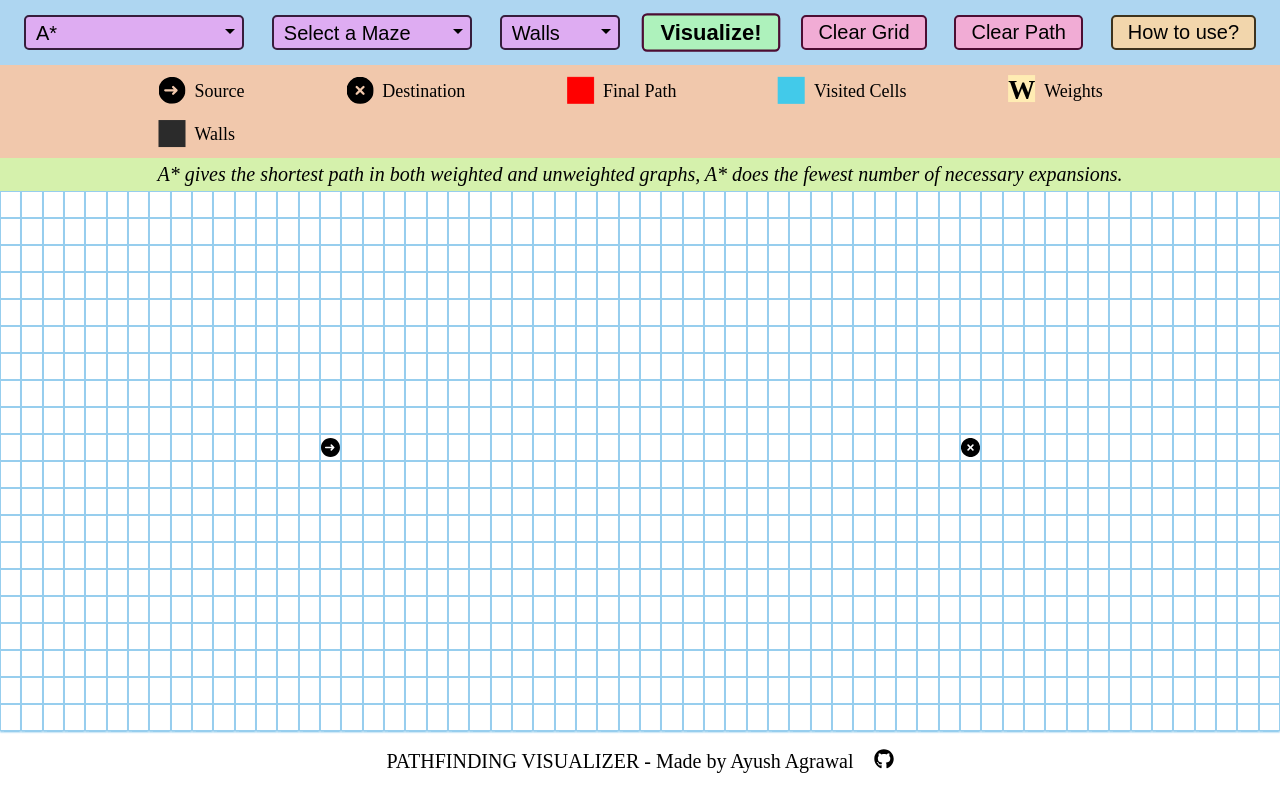
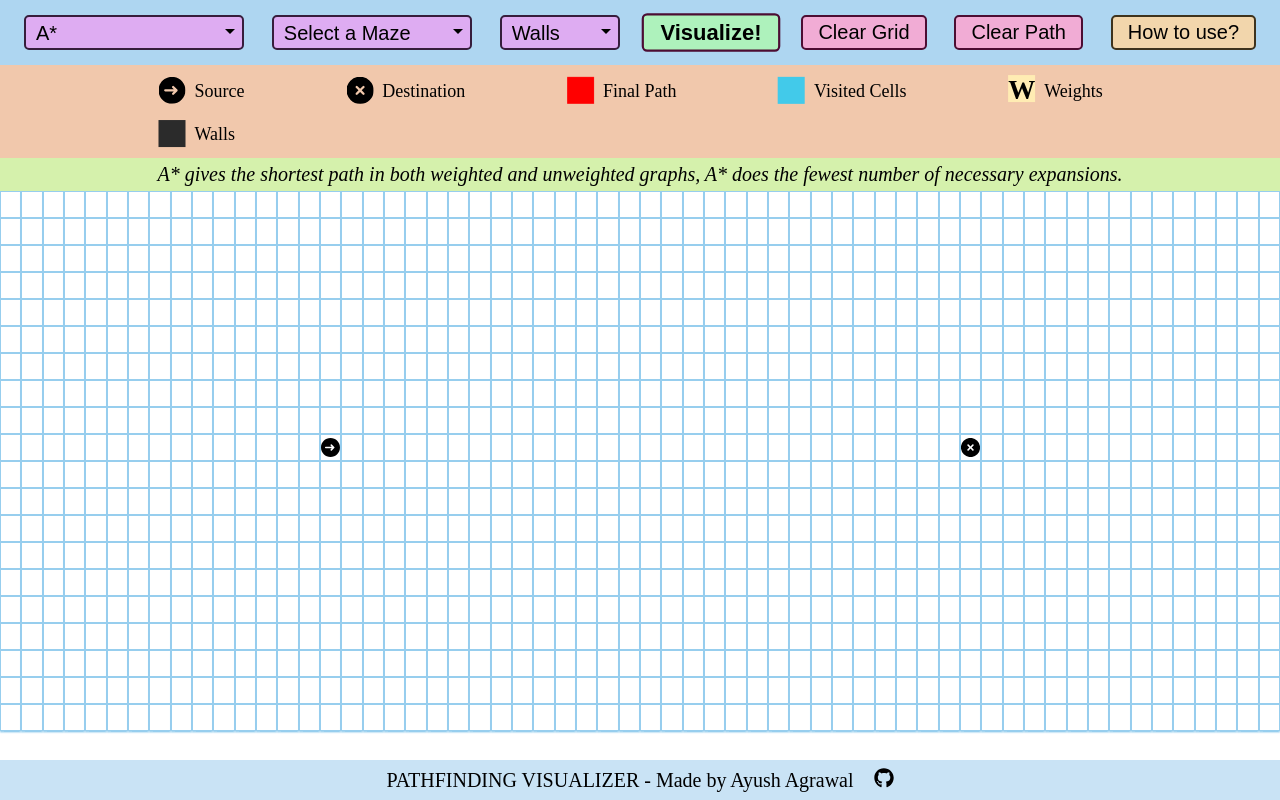
Before and after one commit to AGRU13/mars-rover, a React app: page / in a window 1280 px wide. Built offline with nearby package versions, Linux system fonts and the light colour scheme.

Commit message:
footer always displayed

```diff
--- a/src/App.scss
+++ b/src/App.scss
@@ -1,7 +1,7 @@
 @import url('https://fonts.googleapis.com/css?family=Roboto:400,700,900');
 
 body,html{
-   margin:0px;
+   margin:0;
    height: 100%;
 }
 
@@ -9,9 +9,14 @@ body,html{
    display: flex;
    justify-content: center;
    align-items: center;
-   height: 20px;
+   position: fixed;
+   bottom: 0;
+   left: 0;
+   right: 0;
+   background: #AED6F1AA;
+   margin: 0 auto;
    font-size: 20px;
-   margin-top: 20px;
+   height: 40px;
    font-family: cursive;
    &__author {
      margin-right: 20px;
```
